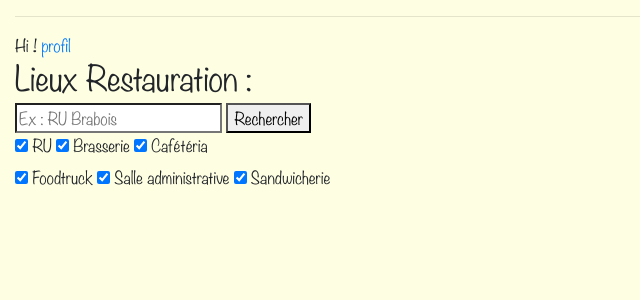
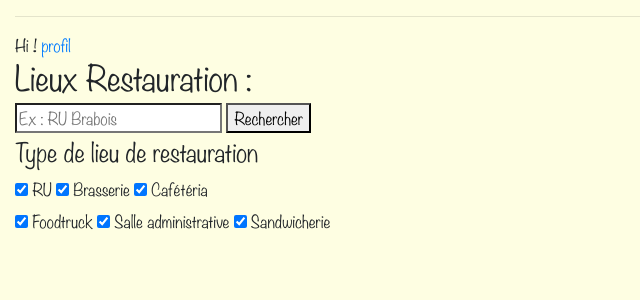
Before and after one commit to BlackShack24/Ru-servation, a Django app: template Ruservation/appPrincipale/templates/appPrincipale/home.html in a window 1280 px wide. Shown: the part 158-458 px from the top of the page, without its empty margins (0-640 px from the left). Run offline with Django 3.2, Linux system fonts and the light colour scheme; the template is opened without the code that fills it, so the values that code supplies are empty; some libraries are stand-ins or nearby versions.

Commit message:
Critères type de LR opé pour la recherche

```diff
--- a/Ruservation/appPrincipale/templates/appPrincipale/home.html
+++ b/Ruservation/appPrincipale/templates/appPrincipale/home.html
@@ -14,7 +14,8 @@
         <input id='lieu' type="search" name="lieuRestauration" placeholder="Ex : RU Brabois"/>
         <button type="button" onClick="DoSubmit()">Rechercher</button>
     </div>
-
+  <fieldset>
+      <legend>Type de lieu de restauration</legend>
       <div>
         <input type="checkbox" id="RU" name="RU" value="RU" checked >
         <label for="RU">RU</label>
@@ -32,6 +33,7 @@
         <label for="SW">Sandwicherie</label>
       </div>
     </form>
+  </fieldset>
 
 
 <!-- <label class="switch">
@@ -59,10 +61,6 @@
 
      <span id="{{ n.id }}"><li><a href="/appPrincipale/lieuR/{{ n.id }}/"> {{ n.nom }}</a></li></span>
 
-<script type="text/javascript">
-  document.getElementById("hey").value = tabType[2];
-</script>
-
     {% endfor %}
   </ul>
 
@@ -70,11 +68,12 @@
       function DoSubmit(){
         document.getElementById("hey").value = tabType[2];
         for (var j = 0; j < sizeLieux; j++) {
-          if(tabNom[j].toLowerCase().indexOf(document.getElementById("lieu").value.toLowerCase()) == -1) {
+          if(tabNom[j].toLowerCase().indexOf(document.getElementById("lieu").value.toLowerCase()) == -1
+            || !(document.getElementById(tabType[j]).checked)) {
             document.getElementById(tabId[j]).style.display = "none";
           }
           else {
-            if(document.getElementById(tabType[j]).checked == true)  {
+            if(document.getElementById(tabType[j]).checked)  {
               document.getElementById(tabId[j]).style.display = "block";
             }
           }
```
Also changed, not shown: Ruservation/db.sqlite3. Lines whose indentation alone changed are shown as unchanged.
